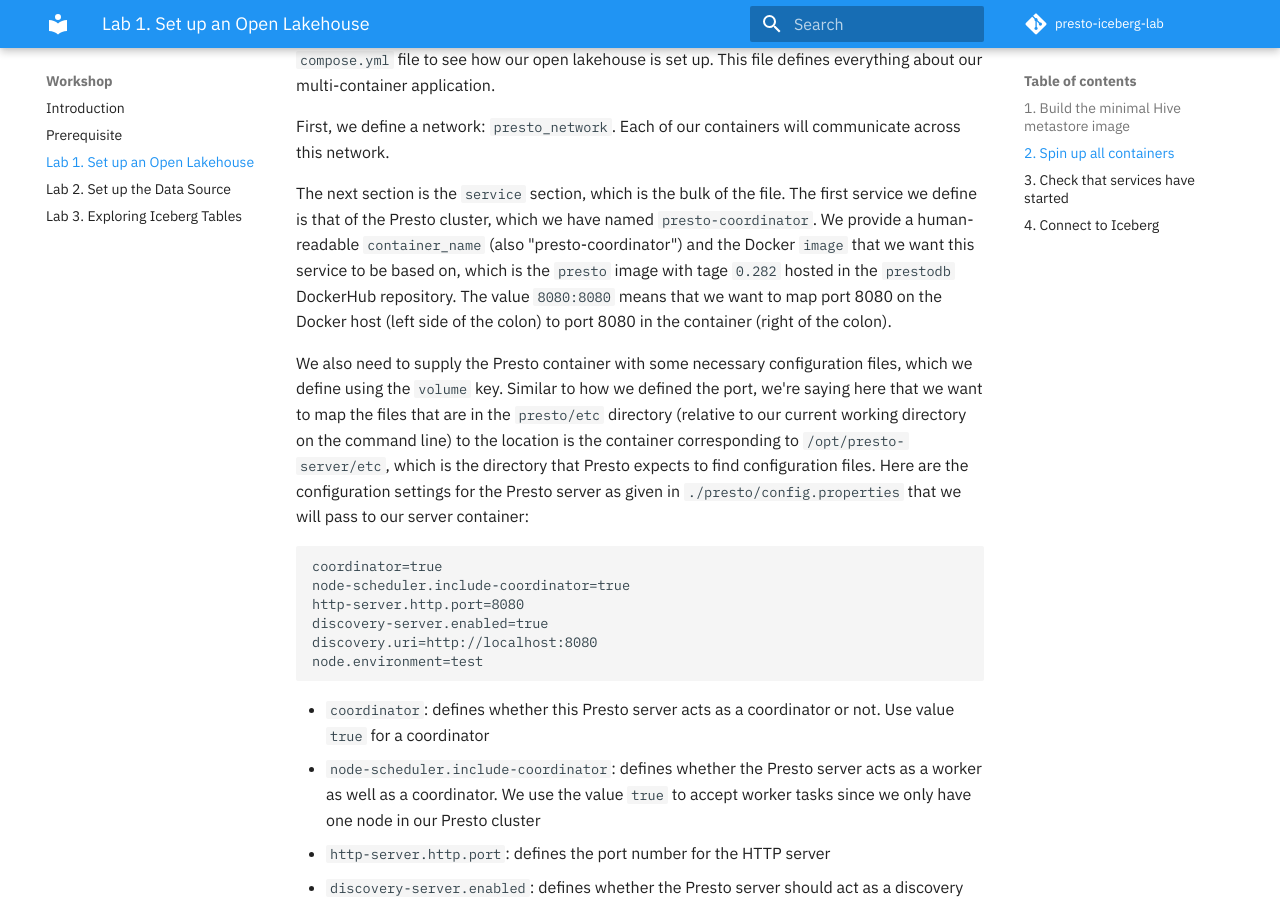
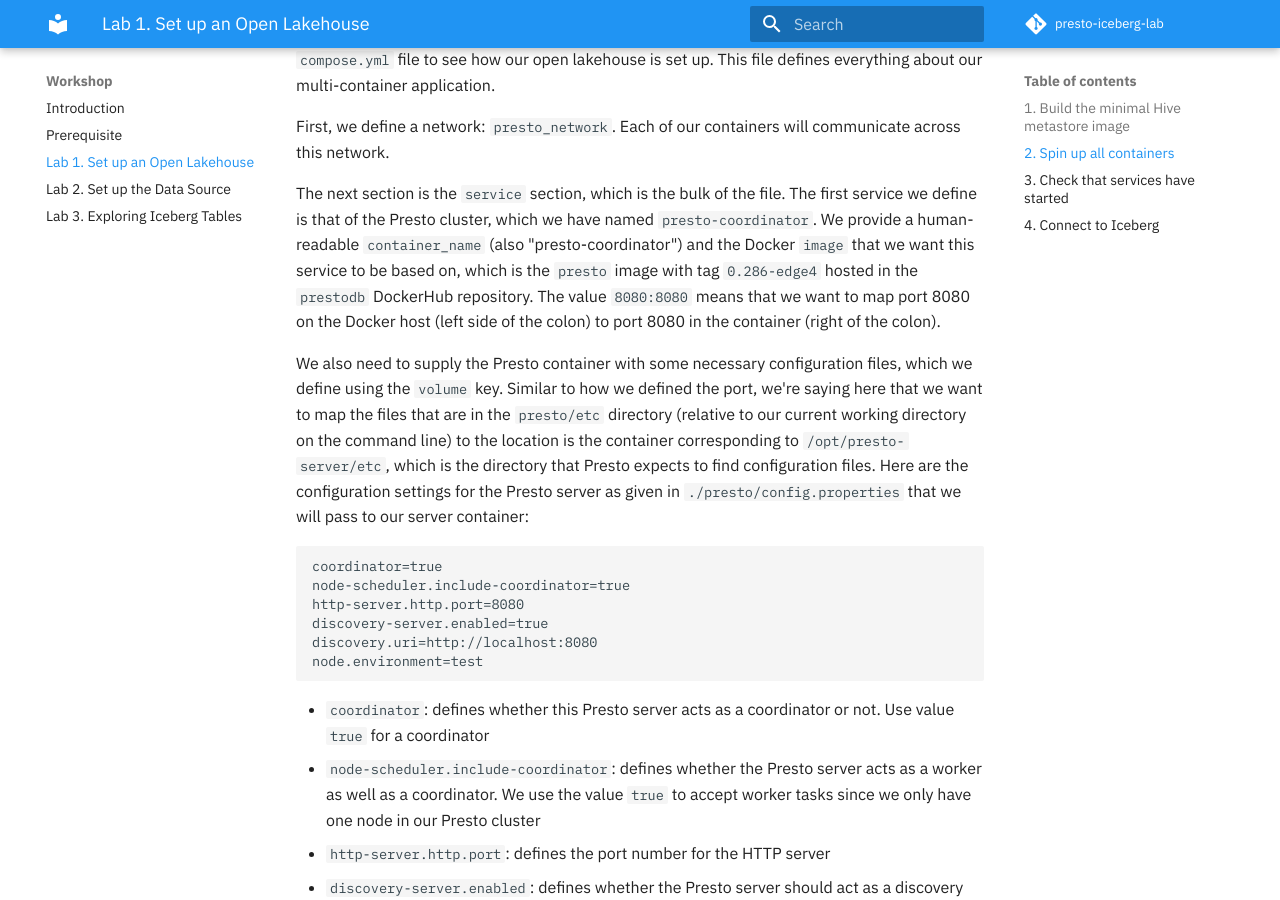
Before and after one commit to IBM/presto-iceberg-lab, an MkDocs documentation site: the page built from docs/lab-1/README.md, in a window 1280 px wide and 900 px high, scrolled down 2162 px. Built offline with MkDocs 1.6.1 and Material for MkDocs 9.7.7, drawn with Linux system fonts in a browser that asks for light colours; comment, search, counter and statistics services are not loaded.

Commit message:
Update to 0.286-edge4 to include time travel

```diff
--- a/docs/lab-1/README.md
+++ b/docs/lab-1/README.md
@@ -64,7 +64,7 @@
 
 First, we define a network: `presto_network`. Each of our containers will communicate across this network.
 
-The next section is the `service` section, which is the bulk of the file. The first service we define is that of the Presto cluster, which we have named `presto-coordinator`. We provide a human-readable `container_name` (also "presto-coordinator") and the Docker `image` that we want this service to be based on, which is the `presto` image with tage `0.282` hosted in the `prestodb` DockerHub repository. The value `8080:8080` means that we want to map port 8080 on the Docker host (left side of the colon) to port 8080 in the container (right of the colon).
+The next section is the `service` section, which is the bulk of the file. The first service we define is that of the Presto cluster, which we have named `presto-coordinator`. We provide a human-readable `container_name` (also "presto-coordinator") and the Docker `image` that we want this service to be based on, which is the `presto` image with tag `0.286-edge4` hosted in the `prestodb` DockerHub repository. The value `8080:8080` means that we want to map port 8080 on the Docker host (left side of the colon) to port 8080 in the container (right of the colon).
 
 We also need to supply the Presto container with some necessary configuration files, which we define using the `volume` key. Similar to how we defined the port, we're saying here that we want to map the files that are in the `presto/etc` directory (relative to our current working directory on the command line) to the location is the container corresponding to `/opt/presto-server/etc`, which is the directory that Presto expects to find configuration files. Here are the configuration settings for the Presto server as given in `./presto/config.properties` that we will pass to our server container:
 
```
Also changed, not shown: 1 other file.
